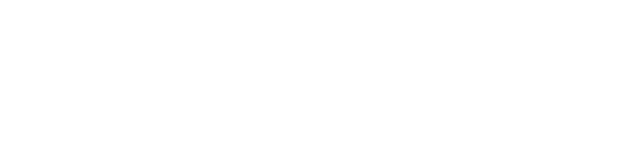
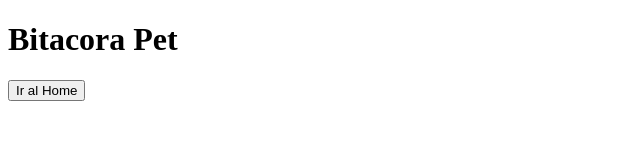
Before and after one commit to martiigarcia/BitacoraPet, a plain HTML site: page index.html in a window 1280 px wide. Shown: the whole page, without its empty margins (0-640 px from the left). Drawn offline with Linux system fonts and the light colour scheme.

Commit message:
initial commit

```diff
--- a/index.html
+++ b/index.html
@@ -6,5 +6,8 @@
 </head>
 <body>
 
+<h1>Bitacora Pet</h1>
+<button type="button" onclick="window.location.href='pages/home.html'">Ir al Home</button>
+
 </body>
 </html>
```
Also changed, not shown: pages/home.html (+3 -0 lines), 1 other file.
